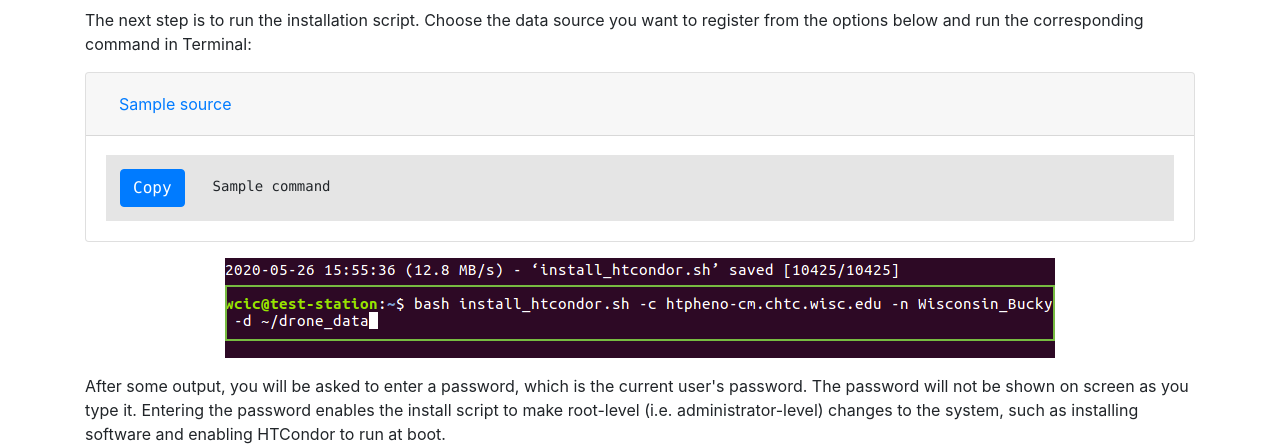
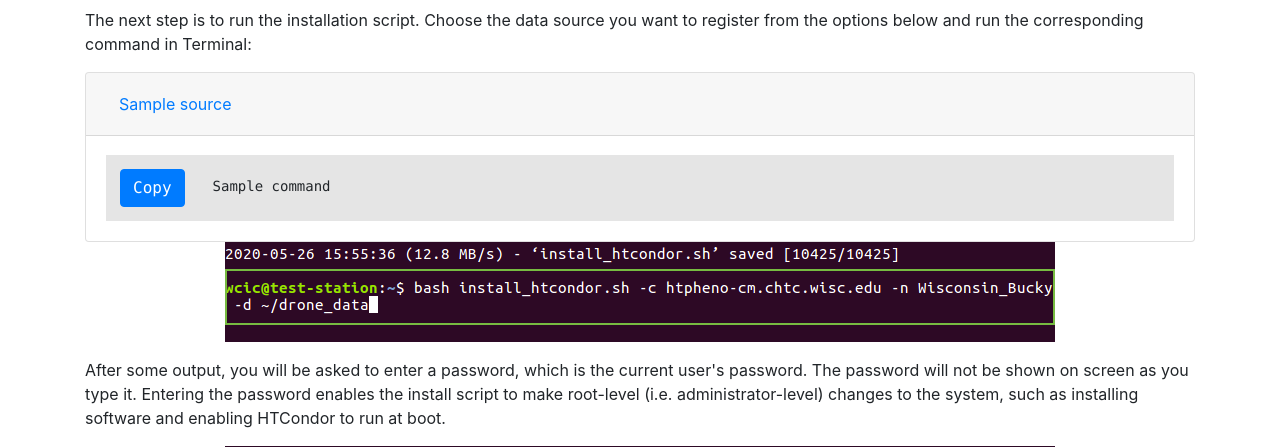
Before and after one commit to wood-thilsted/WT-ht-condor-front-end, a Flask app: template registry/connect/templates/connect.html in a window 1280 px wide. Shown: the part 1923-2370 px from the top of the page. Run offline with Flask 2, Linux system fonts and the light colour scheme; the template is opened without the code that fills it: most values are stand-ins (such as "Sample title", 1, 10 or a date in 2020); some libraries are stand-ins or nearby versions.

Commit message:
fix space below card bodies in connect instructions

```diff
--- a/registry/index/static/index.css
+++ b/registry/index/static/index.css
@@ -0,0 +1,3 @@
+div.card {
+    margin-bottom: 1em;
+}
--- a/registry/static/base.css
+++ b/registry/static/base.css
@@ -30,10 +30,6 @@ pre {
     margin-bottom: .5em;
 }
 
-div.card {
-    margin-bottom: 1em;
-}
-
 img {
     max-width: 100%;
 }
```
